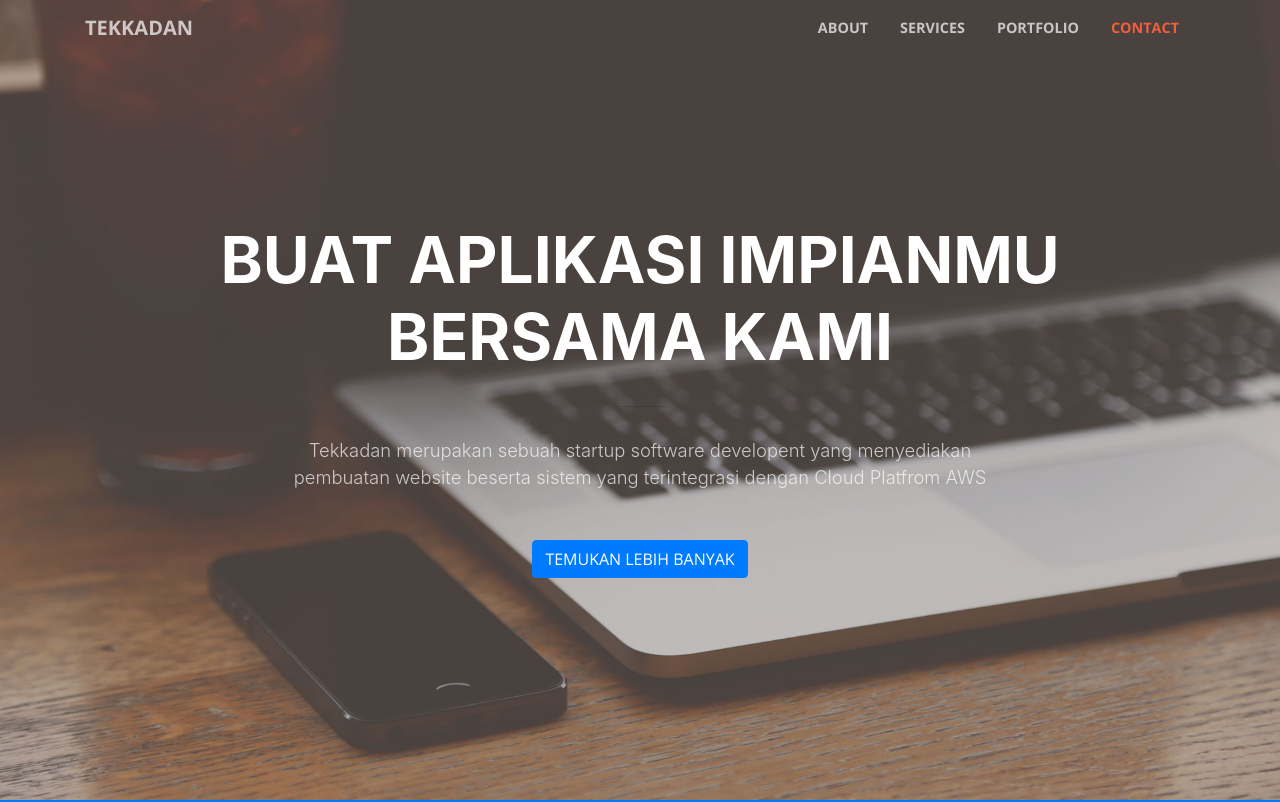
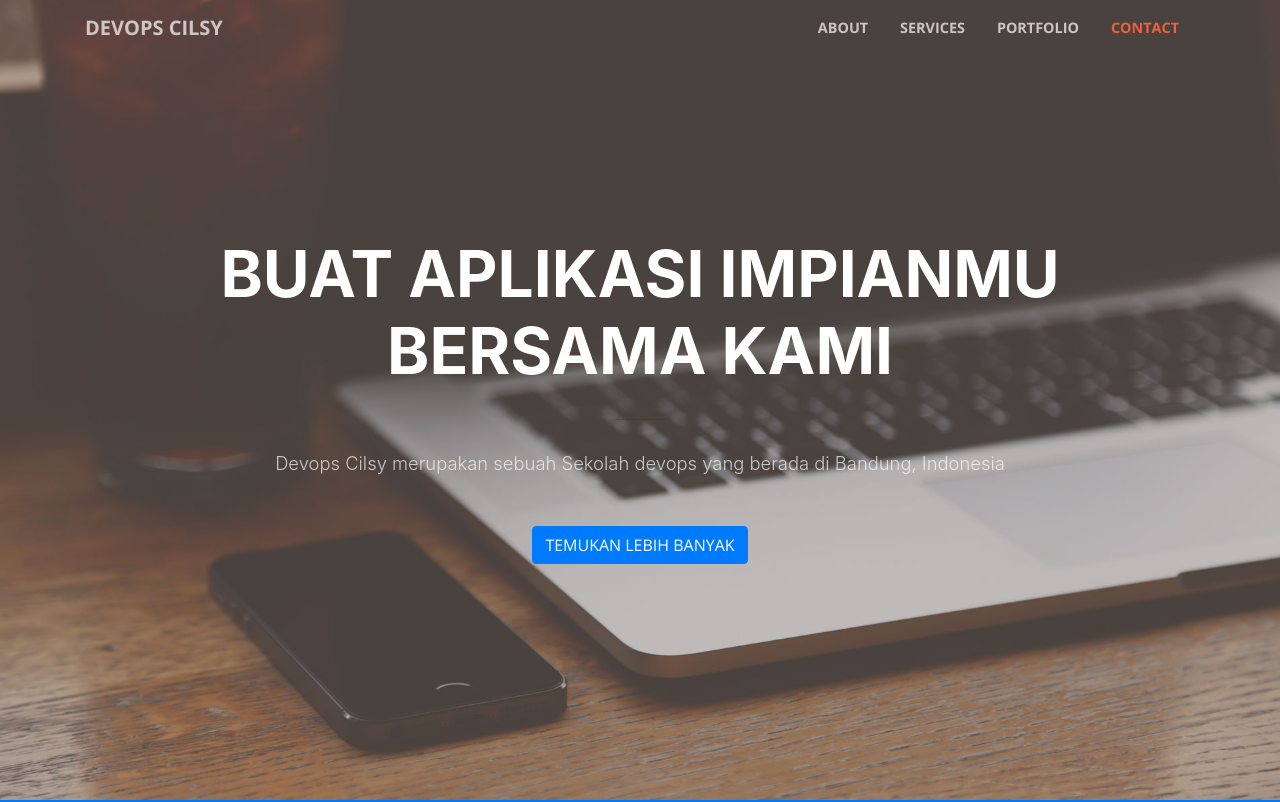
Before and after one commit to yogi-indragiri/landing-cilsy, a website with bundled scripts: page index.html in a window 1280 px wide. Shown: the top 802 px of the page. Built offline with nearby package versions, Linux system fonts and the light colour scheme.

Commit message:
add sekolah devops

```diff
--- a/index.html
+++ b/index.html
@@ -31,7 +31,7 @@
   <!-- Navigation -->
   <nav class="navbar navbar-expand-lg navbar-light fixed-top" id="mainNav">
     <div class="container">
-      <a class="navbar-brand js-scroll-trigger" href="#page-top">Tekkadan</a>
+      <a class="navbar-brand js-scroll-trigger" href="#page-top">Devops Cilsy</a>
       <button class="navbar-toggler navbar-toggler-right" type="button" data-toggle="collapse" data-target="#navbarResponsive" aria-controls="navbarResponsive" aria-expanded="false" aria-label="Toggle navigation">
         <span class="navbar-toggler-icon"></span>
       </button>
@@ -64,7 +64,7 @@
           <hr>
         </div>
         <div class="col-lg-8 mx-auto">
-          <p class="text-faded mb-5">Tekkadan merupakan sebuah startup software developent yang menyediakan pembuatan website beserta sistem yang terintegrasi dengan Cloud Platfrom AWS</p>
+          <p class="text-faded mb-5">Devops Cilsy merupakan sebuah Sekolah devops yang berada di Bandung, Indonesia</p>
           <a class="btn btn-primary btn-xl js-scroll-trigger" href="#about">Temukan Lebih Banyak</a>
         </div>
       </div>
```
